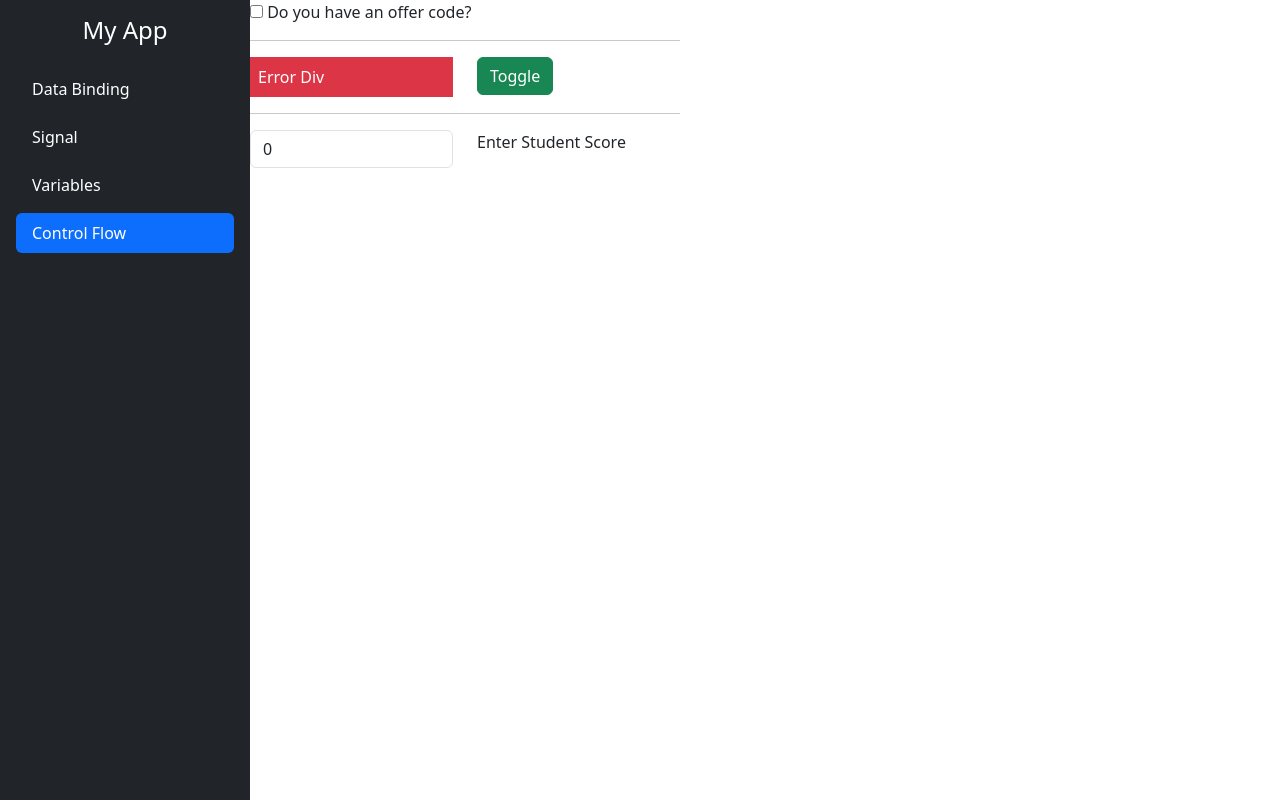
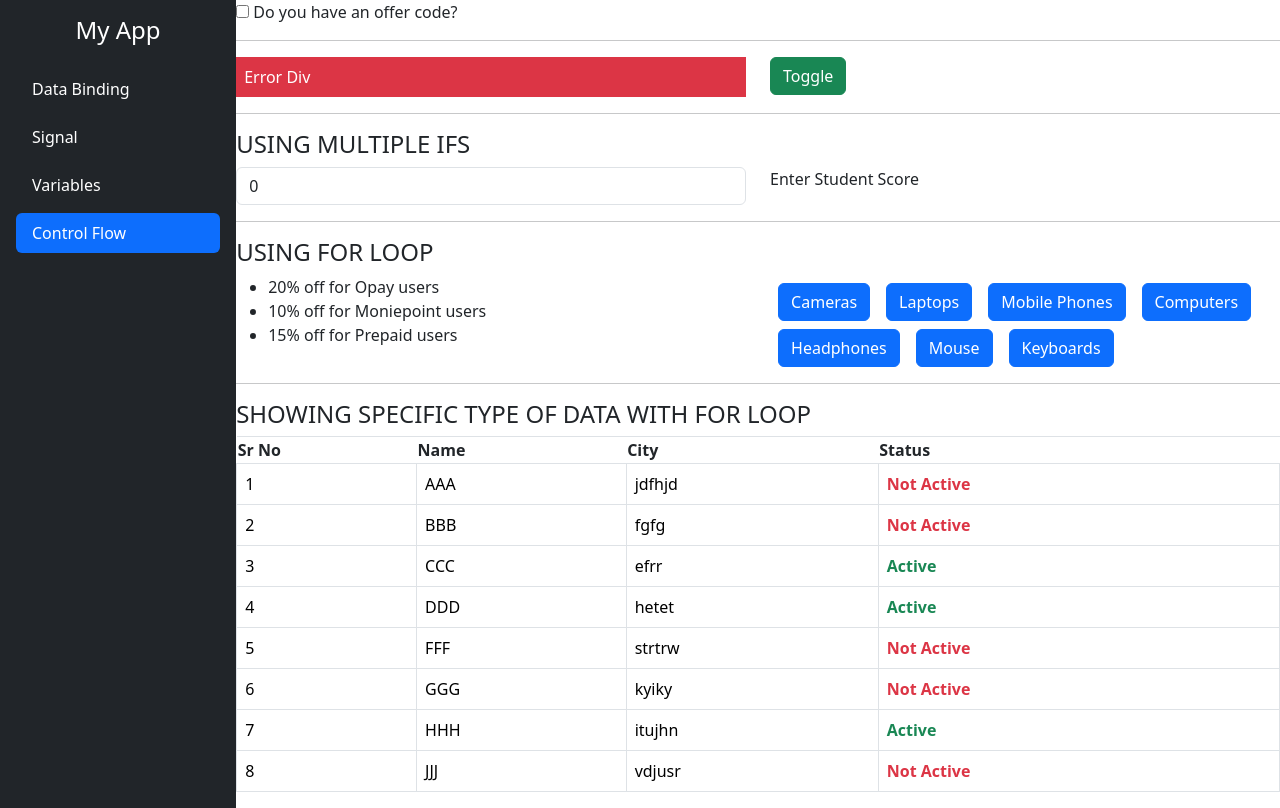
Before and after one commit to beattris/ng21_walkthrough, an Angular app: page /control-flow in a window 1280 px wide. Built offline with nearby package versions, Linux system fonts and the light colour scheme.

Commit message:
modified the controlFlow component, more use-cases covered

```diff
--- a/src/app/Components/control-flow-comp/control-flow-comp.html
+++ b/src/app/Components/control-flow-comp/control-flow-comp.html
@@ -24,6 +24,7 @@
   </div>
 </div>
 <hr />
+<h4>USING MULTIPLE IFS</h4>
 <div class="row">
   <div class="col">
     <input type="text" class="form-control" placeholder="%" [(ngModel)]="studentScore" />
@@ -33,15 +34,59 @@
     @if (studentScore > 70) {
     <strong class="text-success">Student Has A Grade</strong>
     }@else if (studentScore < 70 && studentScore > 50) {
-        <span class="text-secondary">Student Has B Grade</span>
+    <span class="text-secondary">Student Has B Grade</span>
     }@else if (studentScore < 50 && studentScore > 35) {
-        <span class="text-primary">Student Has C Grade</span>
+    <span class="text-primary">Student Has C Grade</span>
+    }@else { @if (studentScore == 0) {
+    <span>Enter Student Score</span>
     }@else {
-        @if (studentScore == 0) {
-            <span>Enter Student Score</span>
-        }@else {
-            <span class="text-danger">Student Failed</span>
-        }
+    <span class="text-danger">Student Failed</span>
+    } }
+</div>
+</div>
+<hr />
+<h4>USING FOR LOOP</h4>
+<div class="row">
+  <div class="col">
+    <ul>
+      @for (offer of offerList; track $index) {
+      <li>{{ offer }}</li>
+      }
+    </ul>
+  </div>
+  <div class="col">
+    @for (product of productCategoryList; track $index) {
+    <button class="btn btn-primary mx-2 mt-2">{{ product }}</button>
     }
   </div>
 </div>
+<hr>
+<h4>SHOWING SPECIFIC TYPE OF DATA WITH FOR LOOP</h4>
+<div class="row">
+    <div class="col">
+        <table class="table table-bordered">
+            <thead>
+                <th>Sr No</th>
+                <th>Name</th>
+                <th>City</th>
+                <th>Status</th>
+            </thead>
+            <tbody>
+                @for (employee of employeeList; track $index) {
+                    <tr>
+                        <td>{{$index+1}}</td>
+                        <td>{{employee.name}}</td>
+                        <td>{{employee.city}}</td>
+                        <td>
+                            @if (employee.isActive == true) {
+                                <strong class="text-success">Active</strong>
+                            }@else {
+                                <strong class="text-danger">Not Active</strong>
+                            }
+                        </td>
+                    </tr>
+                }
+            </tbody>
+        </table>
+    </div>
+</div>
--- a/src/app/Components/control-flow-comp/control-flow-comp.ts
+++ b/src/app/Components/control-flow-comp/control-flow-comp.ts
@@ -1,9 +1,10 @@
 import { Component, signal, Signal, WritableSignal } from '@angular/core';
 import { FormsModule } from '@angular/forms';
+import { RouterLink } from '@angular/router';
 
 @Component({
   selector: 'app-control-flow-comp',
-  imports: [FormsModule],
+  imports: [FormsModule, RouterLink],
   templateUrl: './control-flow-comp.html',
   styleUrl: './control-flow-comp.css',
 })
@@ -16,7 +17,34 @@ export class ControlFlowComp {
 
   toggleDivVisibility() {
     this.isSuccessDivVisible.set(!this.isSuccessDivVisible());
-  };
+  }
 
-  //
+  // USE CASE FOR USING @FOR
+  offerList: string[] = [
+    '20% off for Opay users',
+    '10% off for Moniepoint users',
+    '15% off for Prepaid users',
+  ];
+
+  productCategoryList: string[] = [
+    'Cameras',
+    'Laptops',
+    'Mobile Phones',
+    'Computers',
+    'Headphones',
+    'Mouse',
+    'Keyboards',
+  ];
+
+  // SHOWING SPECIFIC TYPE OF DATA
+  employeeList = [
+    {name: "AAA", city: "jdfhjd", isActive: false},
+    {name: "BBB", city: "fgfg", isActive: false},
+    {name: "CCC", city: "efrr", isActive: true},
+    {name: "DDD", city: "hetet", isActive: true},
+    {name: "FFF", city: "strtrw", isActive: false},
+    {name: "GGG", city: "kyiky", isActive: false},
+    {name: "HHH", city: "itujhn", isActive: true},
+    {name: "JJJ", city: "vdjusr", isActive: false},
+  ]
 }
```
